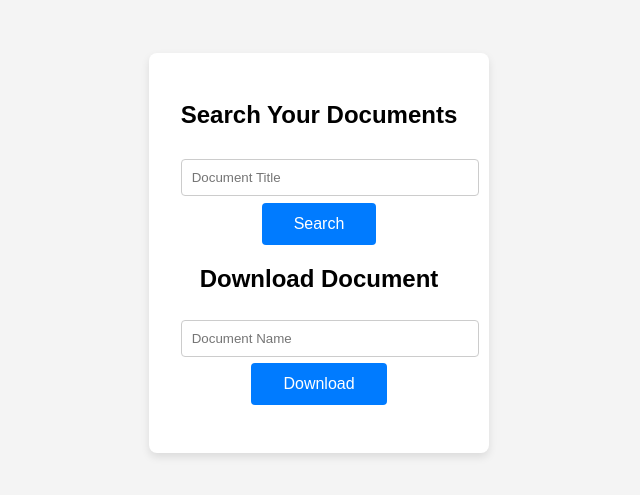
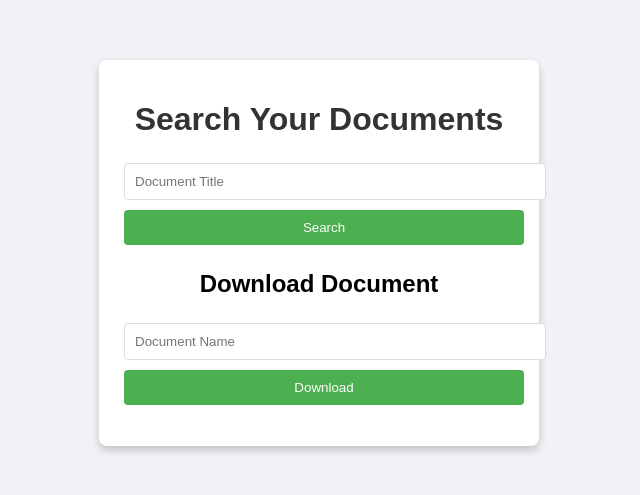
Before and after one commit to timonyia/awsamplyserverless, a plain HTML site: page Search.html in a window 1280 px wide. Shown: the part 147-642 px from the top of the page, without its empty margins (321-961 px from the left). Drawn offline with Linux system fonts and the light colour scheme.

Commit message:
Update style.css

```diff
--- a/style.css
+++ b/style.css
@@ -1,48 +1,58 @@
 body {
     font-family: Arial, sans-serif;
-    background-color: #f4f4f4;
     display: flex;
     justify-content: center;
     align-items: center;
     height: 100vh;
     margin: 0;
+    background-color: #f0f2f5;
 }
 
 .container {
     text-align: center;
-    background-color: white;
-    padding: 2em;
-    box-shadow: 0px 4px 8px rgba(0, 0, 0, 0.1);
+    max-width: 400px;
+    width: 100%;
+    background: white;
+    padding: 20px;
     border-radius: 8px;
+    box-shadow: 0 4px 8px rgba(0, 0, 0, 0.2);
 }
 
 h1 {
-    font-size: 24px;
-    margin-bottom: 1em;
+    margin-bottom: 20px;
+    color: #333;
 }
 
-input {
+input, button {
+    padding: 10px;
+    margin: 5px;
     width: 100%;
-    padding: 0.75em;
-    margin: 0.5em 0;
-    border: 1px solid #ccc;
+    border: 1px solid #ddd;
     border-radius: 4px;
 }
 
 .button {
-    background-color: #007bff;
     color: white;
-    padding: 0.75em 2em;
+    background-color: #4CAF50;
     border: none;
-    border-radius: 4px;
+    padding: 10px 20px;
+    text-decoration: none;
     cursor: pointer;
-    font-size: 16px;
 }
 
 .button:hover {
-    background-color: #0056b3;
+    background-color: #45a049;
 }
 
-p {
-    color: #ff0000;
+ul {
+    list-style-type: none;
+    padding: 0;
 }
+
+li {
+    padding: 8px;
+    margin-top: 5px;
+    background-color: #f9f9f9;
+    border: 1px solid #ddd;
+    border-radius: 4px;
+}
```
